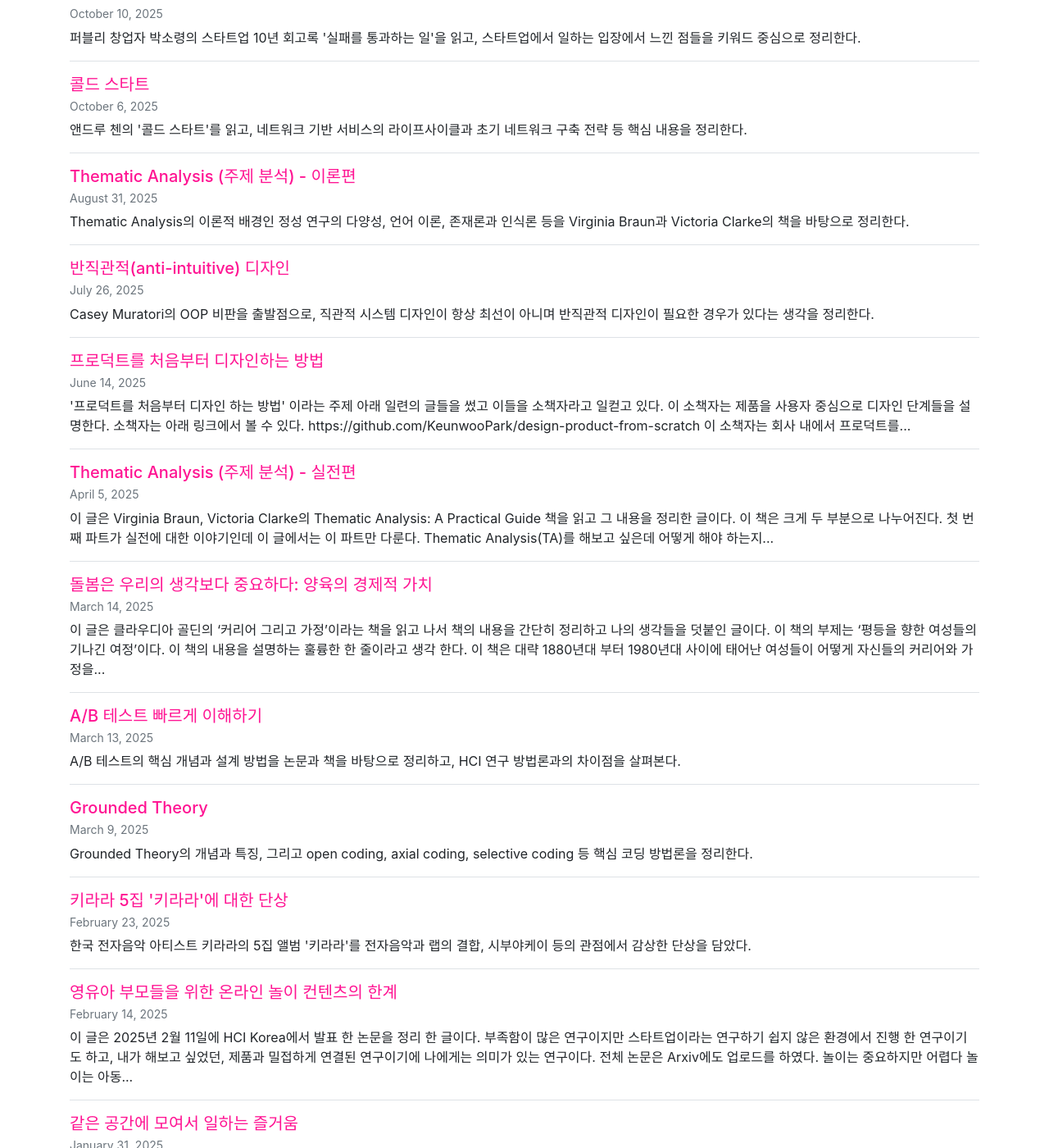
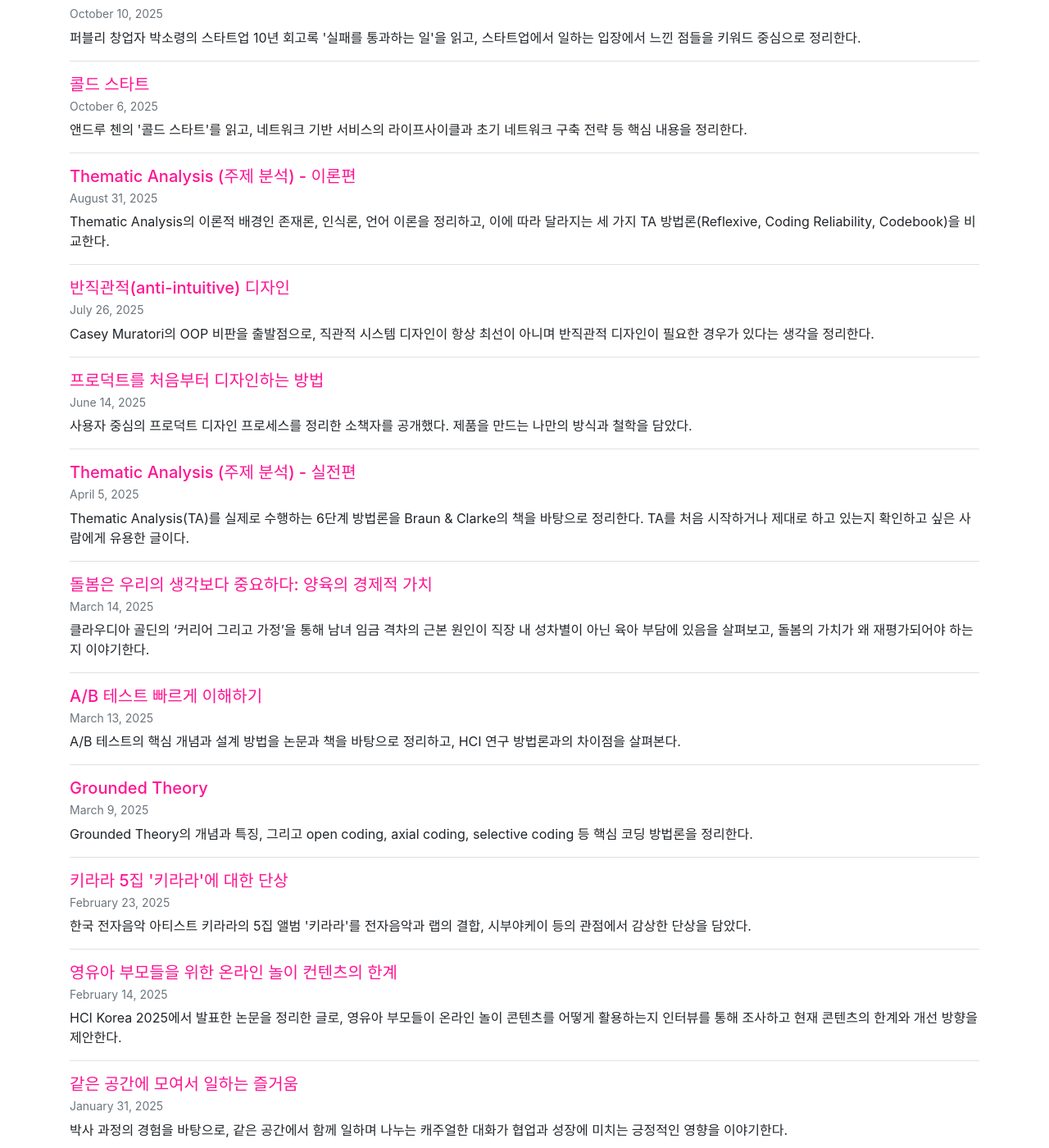
Before and after one commit to KeunwooPark/Portfolio, a Jekyll site: the page built from blog/index.html, in a window 1280 px wide and 1400 px high, scrolled down 444 px. Shown: the whole window at 82% size. Built offline with Jekyll 4.4.1, drawn with Linux system fonts in a browser that asks for light colours; nearby versions of some CDN libraries.

Commit message:
fix: update blog post excerpts to concise one-two line summaries
Co-Authored-By: Claude Sonnet 4.6 <noreply@anthropic.com>

```diff
--- a/_posts/2025-02-14-limitations-of-online-play-content.md
+++ b/_posts/2025-02-14-limitations-of-online-play-content.md
@@ -3,7 +3,7 @@ layout: blog_post
 title: "영유아 부모들을 위한 온라인 놀이 컨텐츠의 한계"
 permalink: /blog/limitations-of-online-play-content/
 publish_date: 2025-02-14
-excerpt: "이 글은 2025년 2월 11일에 HCI Korea에서 발표 한 논문을 정리 한 글이다. 부족함이 많은 연구이지만 스타트업이라는 연구하기 쉽지 않은 환경에서 진행 한 연구이기도 하고, 내가 해보고 싶었던, 제품과 밀접하게 연결된 연구이기에 나에게는 의미가 있는 연구이다. 전체 논문은 Arxiv에도 업로드를 하였다. 놀이는 중요하지만 어렵다 놀이는 아동..."
+excerpt: "HCI Korea 2025에서 발표한 논문을 정리한 글로, 영유아 부모들이 온라인 놀이 콘텐츠를 어떻게 활용하는지 인터뷰를 통해 조사하고 현재 콘텐츠의 한계와 개선 방향을 제안한다."
 categories: [blog]
 ---
 이 글은 2025년 2월 11일에 HCI Korea에서 발표 한 논문을 정리 한 글이다. 부족함이 많은 연구이지만 스타트업이라는 연구하기 쉽지 않은 환경에서 진행 한 연구이기도 하고, 내가 해보고 싶었던, 제품과 밀접하게 연결된 연구이기에 나에게는 의미가 있는 연구이다. [전체 논문은 Arxiv에도 업로드를 하였다.](https://arxiv.org/abs/2411.15783)
--- a/_posts/2025-03-14-caring-is-important-economic-view.md
+++ b/_posts/2025-03-14-caring-is-important-economic-view.md
@@ -3,7 +3,7 @@ layout: blog_post
 title: "돌봄은 우리의 생각보다 중요하다: 양육의 경제적 가치"
 permalink: /blog/caring-is-important-economic-view/
 publish_date: 2025-03-14
-excerpt: "이 글은 클라우디아 골딘의 ‘커리어 그리고 가정’이라는 책을 읽고 나서 책의 내용을 간단히 정리하고 나의 생각들을 덧붙인 글이다. 이 책의 부제는 ‘평등을 향한 여성들의 기나긴 여정’이다. 이 책의 내용을 설명하는 훌륭한 한 줄이라고 생각 한다. 이 책은 대략 1880년대 부터 1980년대 사이에 태어난 여성들이 어떻게 자신들의 커리어와 가정을..."
+excerpt: "클라우디아 골딘의 ‘커리어 그리고 가정’을 통해 남녀 임금 격차의 근본 원인이 직장 내 성차별이 아닌 육아 부담에 있음을 살펴보고, 돌봄의 가치가 왜 재평가되어야 하는지 이야기한다."
 categories: [blog]
 ---
 이 글은 [클라우디아 골딘의 ‘커리어 그리고 가정’](https://product.kyobobook.co.kr/detail/S000001946385)이라는 책을 읽고 나서 책의 내용을 간단히 정리하고 나의 생각들을 덧붙인 글이다. 이 책의 부제는 ‘평등을 향한 여성들의 기나긴 여정’이다. 이 책의 내용을 설명하는 훌륭한 한 줄이라고 생각 한다. 이 책은 대략 1880년대 부터 1980년대 사이에 태어난 여성들이 어떻게 자신들의 커리어와 가정을 지켜나갔는지 경제학적으로 데이터와 함께 설명한다. 이 책의 내용을 좀 더 직설적으로 이야기 하자면 ‘남녀 임금 격차는 어떤 이유로 존재하는가?’에 대한 이야기이다. 그리고 그 이유는 흔히 우리가 뉴스 기사들을 통해서 접하는 것과는 조금 다르다. 적어도 내가 많이 접했던 뉴스들은 직장 내에서 성차별 및 사회 인식에 대한 이야기들이 많았는데 이 책에서 이야기하는 근원적인 이유는 그런 것들이 아니었다. 다만, 한 가지 분명히 해야 하는 것은 이 책은 미국에 대한 이야기지 한국에 대한 이야기는 아니다. 그렇기 때문에 일부 내용은 한국의 상황과 다를 수 있다. 또한, 당연한 이야기지만 나의 정리는 매우 압축적이기 때문에 자세한 내용이 궁금하다면 책을 직접 읽어 보는 것을 권한다.
--- a/_posts/2025-04-05-thematic-analysis-practice.md
+++ b/_posts/2025-04-05-thematic-analysis-practice.md
@@ -3,7 +3,7 @@ layout: blog_post
 title: "Thematic Analysis (주제 분석) - 실전편"
 permalink: /blog/thematic-analysis-practice/
 publish_date: 2025-04-05
-excerpt: "이 글은 Virginia Braun, Victoria Clarke의 Thematic Analysis: A Practical Guide 책을 읽고 그 내용을 정리한 글이다. 이 책은 크게 두 부분으로 나누어진다. 첫 번째 파트가 실전에 대한 이야기인데 이 글에서는 이 파트만 다룬다. Thematic Analysis(TA)를 해보고 싶은데 어떻게 해야 하는지..."
+excerpt: "Thematic Analysis(TA)를 실제로 수행하는 6단계 방법론을 Braun & Clarke의 책을 바탕으로 정리한다. TA를 처음 시작하거나 제대로 하고 있는지 확인하고 싶은 사람에게 유용한 글이다."
 categories: [blog]
 ---
 이 글은 [Virginia Braun, Victoria Clarke의 Thematic Analysis: A Practical Guide](https://uk.sagepub.com/en-gb/eur/thematic-analysis/book248481) 책을 읽고 그 내용을 정리한 글이다. 이 책은 크게 두 부분으로 나누어진다. 첫 번째 파트가 실전에 대한 이야기인데 이 글에서는 이 파트만 다룬다. Thematic Analysis(TA)를 해보고 싶은데 어떻게 해야 하는지 모르겠거나 대체 내가 하고 있는 것이 TA인지 헷갈리는 사람들에게 도움이 될 것이라 생각 한다.
--- a/_posts/2025-06-14-design-product-from-scratch.md
+++ b/_posts/2025-06-14-design-product-from-scratch.md
@@ -3,7 +3,7 @@ layout: blog_post
 title: "프로덕트를 처음부터 디자인하는 방법"
 permalink: /blog/design-product-from-scratch/
 publish_date: 2025-06-14
-excerpt: "'프로덕트를 처음부터 디자인 하는 방법' 이라는 주제 아래 일련의 글들을 썼고 이들을 소책자라고 일컫고 있다. 이 소책자는 제품을 사용자 중심으로 디자인 단계들을 설명한다. 소책자는 아래 링크에서 볼 수 있다. https://github.com/KeunwooPark/design-product-from-scratch 이 소책자는 회사 내에서 프로덕트를..."
+excerpt: "사용자 중심의 프로덕트 디자인 프로세스를 정리한 소책자를 공개했다. 제품을 만드는 나만의 방식과 철학을 담았다."
 categories: [blog]
 ---
 '프로덕트를 처음부터 디자인 하는 방법' 이라는 주제 아래 일련의 글들을 썼고 이들을 소책자라고 일컫고 있다. 이 소책자는 제품을 사용자 중심으로 디자인 단계들을 설명한다. 소책자는 아래 링크에서 볼 수 있다.
--- a/_posts/2025-08-31-thematic-analysis-theory.md
+++ b/_posts/2025-08-31-thematic-analysis-theory.md
@@ -3,7 +3,7 @@ layout: blog_post
 title: "Thematic Analysis (주제 분석) - 이론편"
 permalink: /blog/thematic-analysis-theory/
 publish_date: 2025-08-31
-excerpt: "Thematic Analysis의 이론적 배경인 정성 연구의 다양성, 언어 이론, 존재론과 인식론 등을 Virginia Braun과 Victoria Clarke의 책을 바탕으로 정리한다."
+excerpt: "Thematic Analysis의 이론적 배경인 존재론, 인식론, 언어 이론을 정리하고, 이에 따라 달라지는 세 가지 TA 방법론(Reflexive, Coding Reliability, Codebook)을 비교한다."
 categories: [blog]
 ---
 [이전 글](https://keunwoo.wordpress.com/2025/04/05/thematic-analysis-practice/)에서 Thematic Analysis (TA)를 실제로 수행 하는 방법에 대해서 정리 했었다. 이 글에서는 동일한 책인 [Virginia Braun, Victoria Clarke의 Thematic Analysis: A Practical Guide](https://uk.sagepub.com/en-gb/eur/thematic-analysis/book248481) 의 후반부에서 나와 있는 TA 이론적 배경에 대해서 이야기를 한다. 그렇기 때문에 TA 자체에 대해서 이야기 하기 보다는 TA의 학문적 컨텍스트에 대해서 주로 이야기를 한다. 구체적으로는 챕터 6 (Conceptually Locating Reflexive Thematic Analysis)와 챕터 8 (Understanding Similarities and Differences Between Reflexive Thematic Analysis and Its Methodological Siblings and Cousins)를 정리한다.
```
